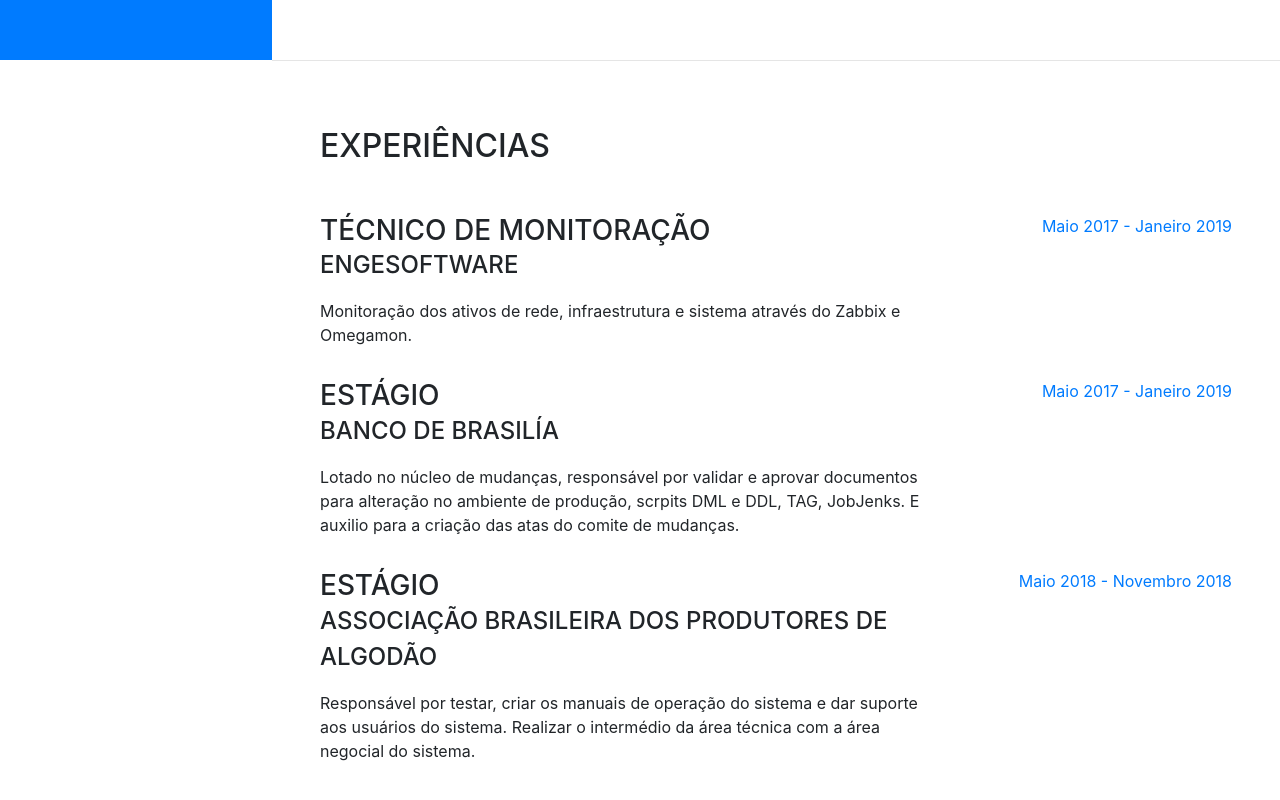
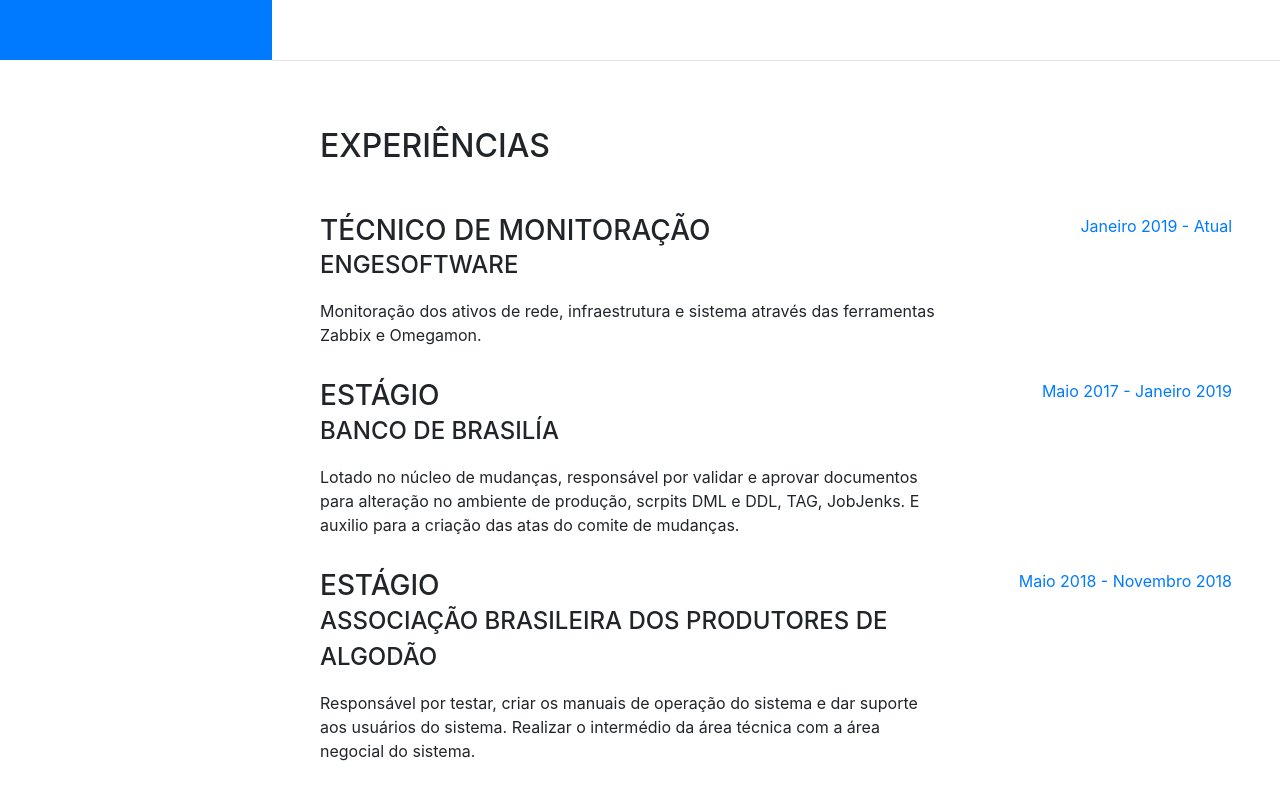
Before and after one commit to Crist0pher/Cristopher.github.io, a website with bundled scripts: page index.html in a window 1280 px wide. Shown: the part 740-1540 px from the top of the page. Built offline with nearby package versions, Linux system fonts and the light colour scheme; a web font is replaced by a local one.

Commit message:
Ajuste da data de contratação Engesoftware

```diff
--- a/index.html
+++ b/index.html
@@ -98,10 +98,10 @@
             <div class="resume-content mr-auto">
               <h3 class="mb-0">Técnico de Monitoração</h3>
               <div class="subheading mb-3">EngeSoftware</div>
-              <p>Monitoração dos ativos de rede, infraestrutura e sistema através do Zabbix e Omegamon.</p>
+              <p>Monitoração dos ativos de rede, infraestrutura e sistema através das ferramentas Zabbix e Omegamon.</p>
             </div>
             <div class="resume-date text-md-right">
-              <span class="text-primary">Maio 2017 - Janeiro 2019</span>
+              <span class="text-primary">Janeiro 2019 - Atual</span>
             </div>
           </div>
 
```
